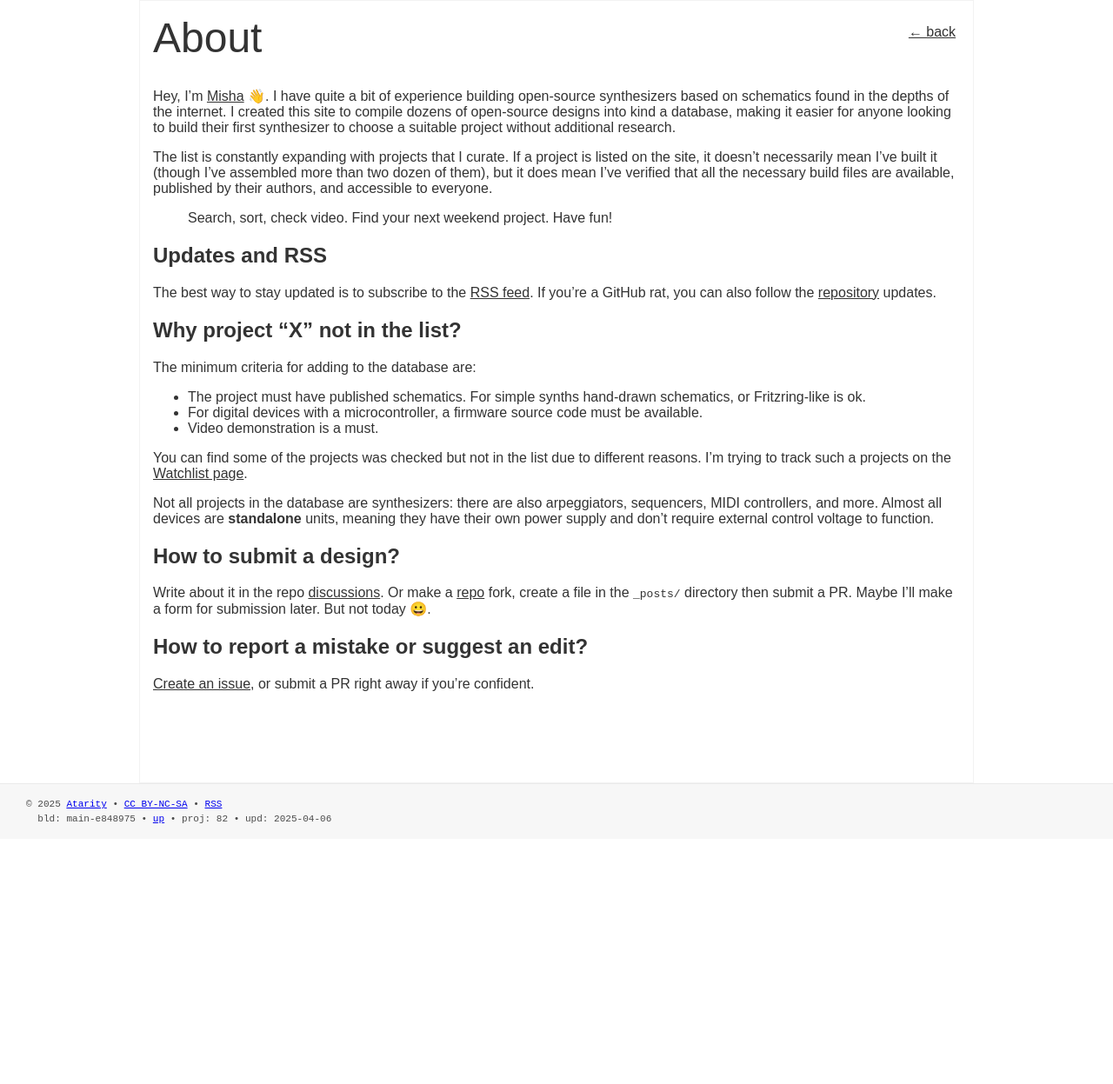
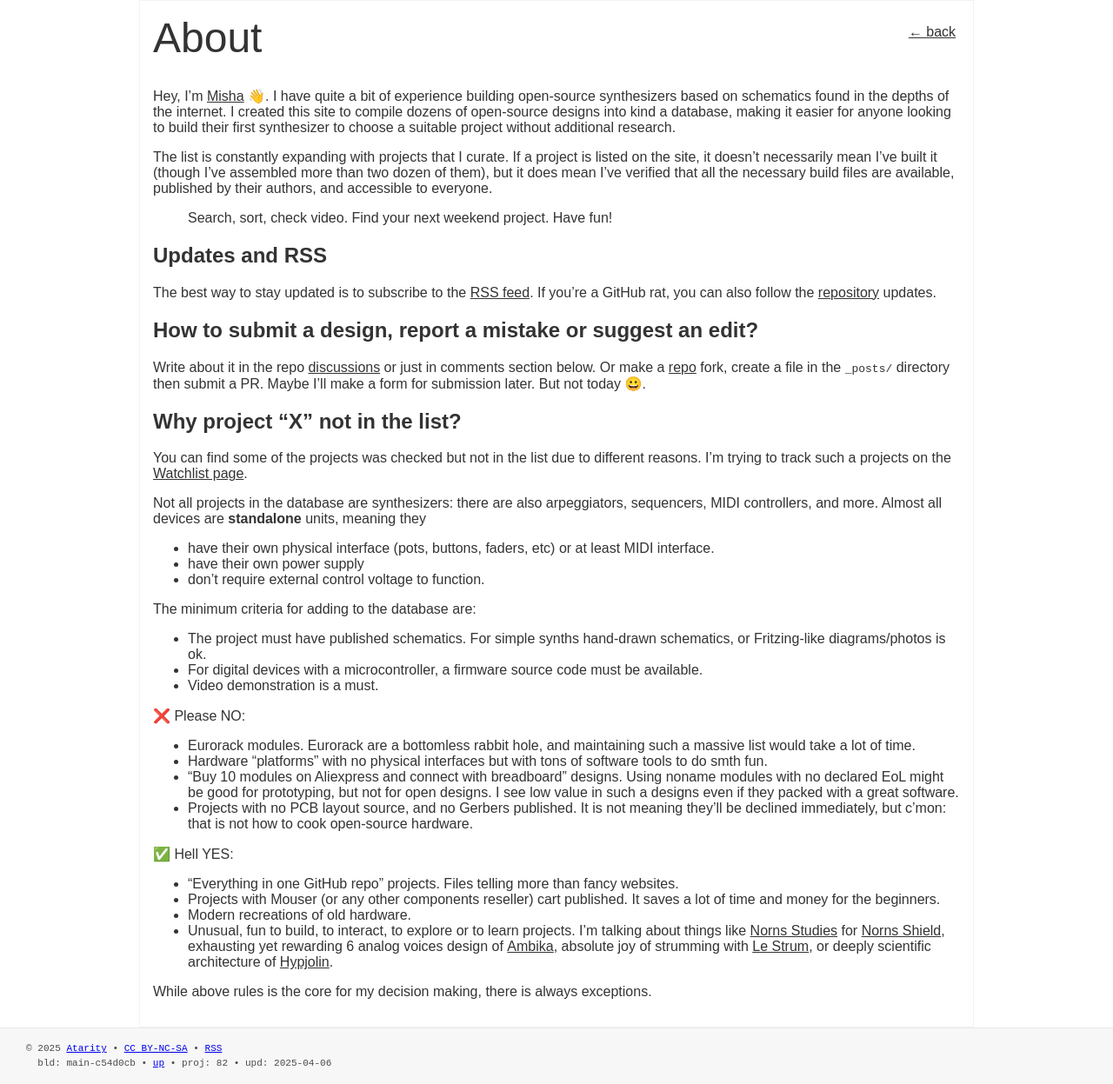
Before and after one commit to Atarity/diy-synths, a Jekyll site: the page built from about.md, in a window 1280 px wide. Shown: the whole page at 87% size. Built offline with Jekyll 4.4.1, drawn with Linux system fonts in a browser that asks for light colours; comment, search, counter and statistics services are not loaded; before the commit the page ends 965 px from its top, so only the background shows below that.

Commit message:
about and watchlist updated

```diff
--- a/_data/version.yml
+++ b/_data/version.yml
@@ -1 +1 @@
-build: main-e848975
+build: main-c54d0cb
--- a/about.md
+++ b/about.md
@@ -13,20 +13,34 @@ The list is constantly expanding with projects that I curate. If a project is li
 ## Updates and RSS
 The best way to stay updated is to subscribe to the [RSS feed]({{ site.baseurl }}/feed.xml). If you're a GitHub rat, you can also follow the [repository](https://github.com/Atarity/diy-synths) updates.
 
+## How to submit a design, report a mistake or suggest an edit?
+Write about it in the repo [discussions](https://github.com/Atarity/diy-synths/discussions) or just in comments section below. Or make a [repo](https://github.com/Atarity/diy-synths) fork, create a file in the `_posts/` directory then submit a PR. Maybe I'll make a form for submission later. But not today 😀.
+
 ## Why project "X" not in the list?
+You can find some of the projects was checked but not in the list due to different reasons. I'm trying to track such a projects on the [Watchlist page](/watchlist).
+
+Not all projects in the database are synthesizers: there are also arpeggiators, sequencers, MIDI controllers, and more. Almost all devices are **standalone** units, meaning they
+- have their own physical interface (pots, buttons, faders, etc) or at least MIDI interface.
+- have their own power supply
+- don’t require external control voltage to function.
+
 The minimum criteria for adding to the database are:
-- The project must have published schematics. For simple synths hand-drawn schematics, or Fritzring-like is ok.
+- The project must have published schematics. For simple synths hand-drawn schematics, or Fritzing-like diagrams/photos is ok.
 - For digital devices with a microcontroller, a firmware source code must be available.
 - Video demonstration is a must.
 
-You can find some of the projects was checked but not in the list due to different reasons. I'm trying to track such a projects on the [Watchlist page](/watchlist).
+❌ Please NO:
+- Eurorack modules. Eurorack are a bottomless rabbit hole, and maintaining such a massive list would take a lot of time.
+- Hardware "platforms" with no physical interfaces but with tons of software tools to do smth fun.
+- "Buy 10 modules on Aliexpress and connect with breadboard" designs. Using noname modules with no declared EoL might be good for prototyping, but not for open designs. I see low value in such a designs even if they packed with a great software.
+- Projects with no PCB layout source, and no Gerbers published. It is not meaning they'll be declined immediately, but c'mon: that is not how to cook open-source hardware.
 
-Not all projects in the database are synthesizers: there are also arpeggiators, sequencers, MIDI controllers, and more. Almost all devices are **standalone** units, meaning they have their own power supply and don’t require external control voltage to function.
+✅ Hell YES:
+- "Everything in one GitHub repo" projects. Files telling more than fancy websites.
+- Projects with Mouser (or any other components reseller) cart published. It saves a lot of time and money for the beginners.
+- Modern recreations of old hardware.
+- Unusual, fun to build, to interact, to explore or to learn projects. I'm talking about things like [Norns Studies](https://monome.org/docs/norns/studies/) for [Norns Shield](/synths/norns-shield), exhausting yet rewarding 6 analog voices design of [Ambika](/synths/ambika), absolute joy of strumming with [Le Strum](/synths/le-strum), or deeply scientific architecture of [Hypjolin](/synths/hypjolin).
 
-## How to submit a design?
-Write about it in the repo [discussions](https://github.com/Atarity/diy-synths/discussions). Or make a [repo](https://github.com/Atarity/diy-synths) fork, create a file in the `_posts/` directory then submit a PR. Maybe I'll make a form for submission later. But not today 😀.
-
-## How to report a mistake or suggest an edit?
-[Create an issue](https://github.com/Atarity/diy-synths/issues), or submit a PR right away if you're confident.
+While above rules is the core for my decision making, there is always exceptions.
 
 {% include comments.html %}
```
Also changed, not shown: watchlist.md (+4 -0 lines).
